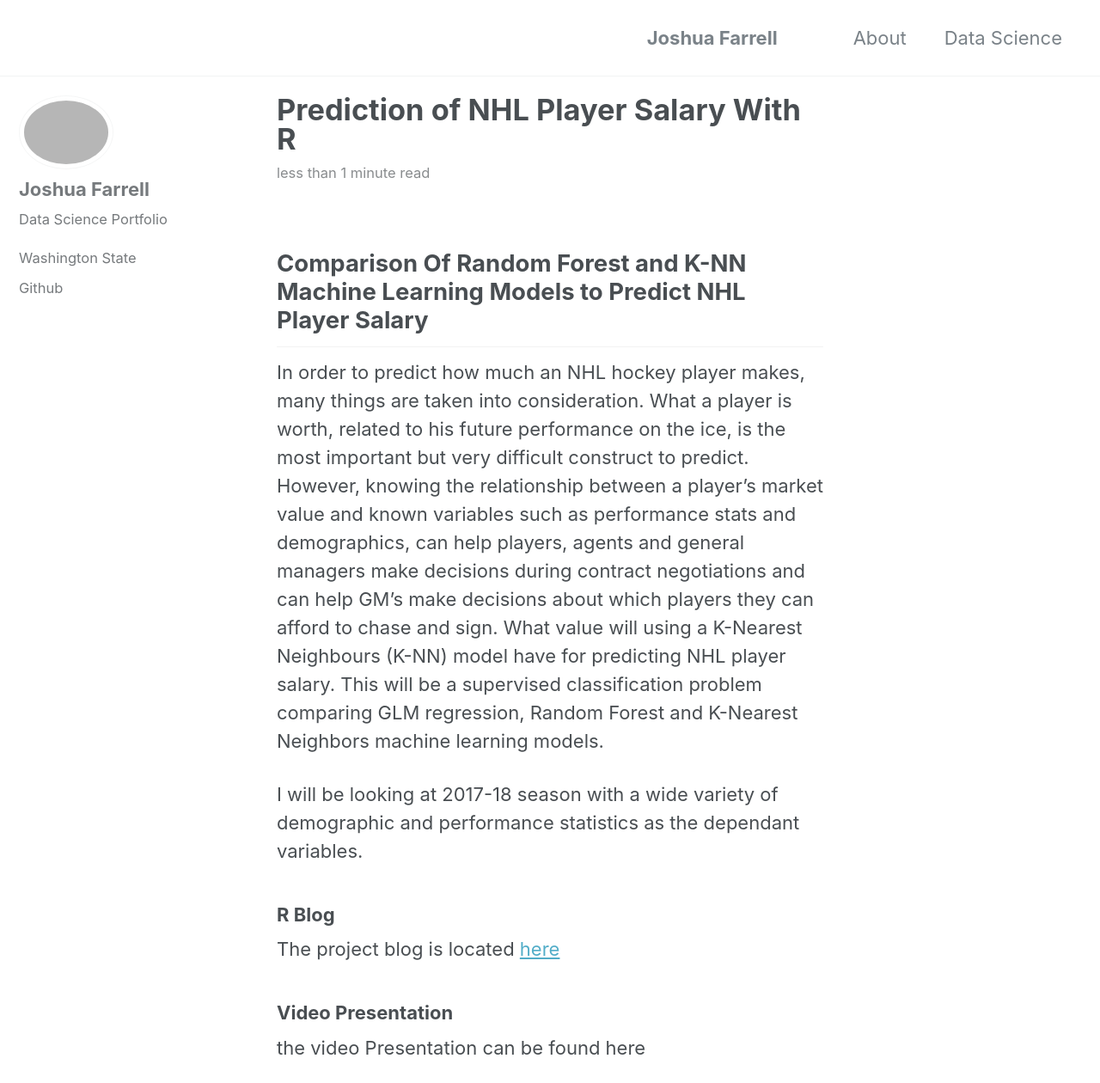
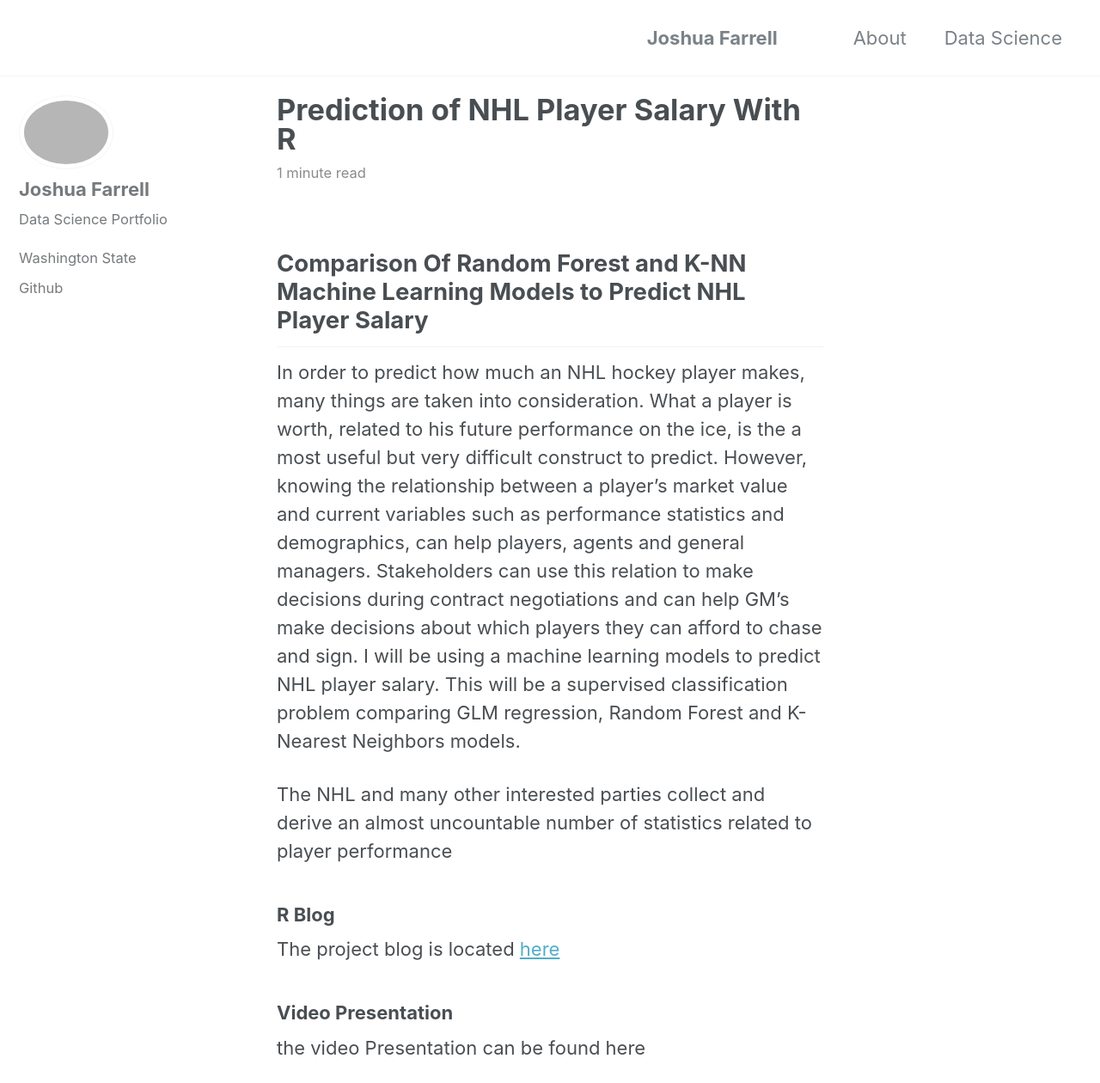
Before and after one commit to joshua-farrell/joshua-farrell.github.io, a Jekyll site: the page built from _posts/2018-12-02-hockey.md, in a window 1280 px wide and 1400 px high, cut to the strip 0-1260 px from the top of the window. Shown: the whole strip at 86% size. Built offline with Jekyll 4.4.1, drawn with Linux system fonts in a browser that asks for light colours; comment, search, counter and statistics services are not loaded.

Commit message:
Update 2018-12-02-hockey.md

```diff
--- a/_posts/2018-12-02-hockey.md
+++ b/_posts/2018-12-02-hockey.md
@@ -5,10 +5,20 @@ tags: [Machine Learning]
 ---
 ## Comparison Of Random Forest and K-NN Machine Learning Models to Predict NHL Player Salary
 
-In order to predict how much an NHL hockey player makes, many things are taken into consideration.  What a player is worth, related to his future performance on the ice, is the most important but very difficult construct to predict. However, knowing the relationship between a player’s market value and known variables such as performance stats and demographics, can help players, agents and general managers make decisions during contract negotiations and can help GM’s make decisions about which players they can afford to chase and sign.  What value will using a K-Nearest Neighbours (K-NN) model have for predicting NHL player salary. This will be a supervised classification problem comparing GLM regression, Random Forest and K-Nearest Neighbors machine learning models.
+In order to predict how much an NHL hockey player makes, many things are taken
+into consideration. What a player is worth, related to his future performance
+on the ice, is the a most useful but very difficult construct to predict.
+However, knowing the relationship between a player’s market value and current
+variables such as performance statistics and demographics, can help players,
+agents and general managers. Stakeholders can use this relation to make
+decisions during contract negotiations and can help GM’s make decisions about
+which players they can afford to chase and sign. I will be using a machine
+learning models to predict NHL player salary. This will be a supervised
+classification problem comparing GLM regression, Random Forest and K-Nearest
+Neighbors models.
 
-I will be looking at 2017-18 season with a wide variety of demographic and performance statistics as the dependant variables.
-
+The NHL and many other interested parties collect and derive an almost
+uncountable number of statistics related to player performance
 
 ### R Blog
 
```
